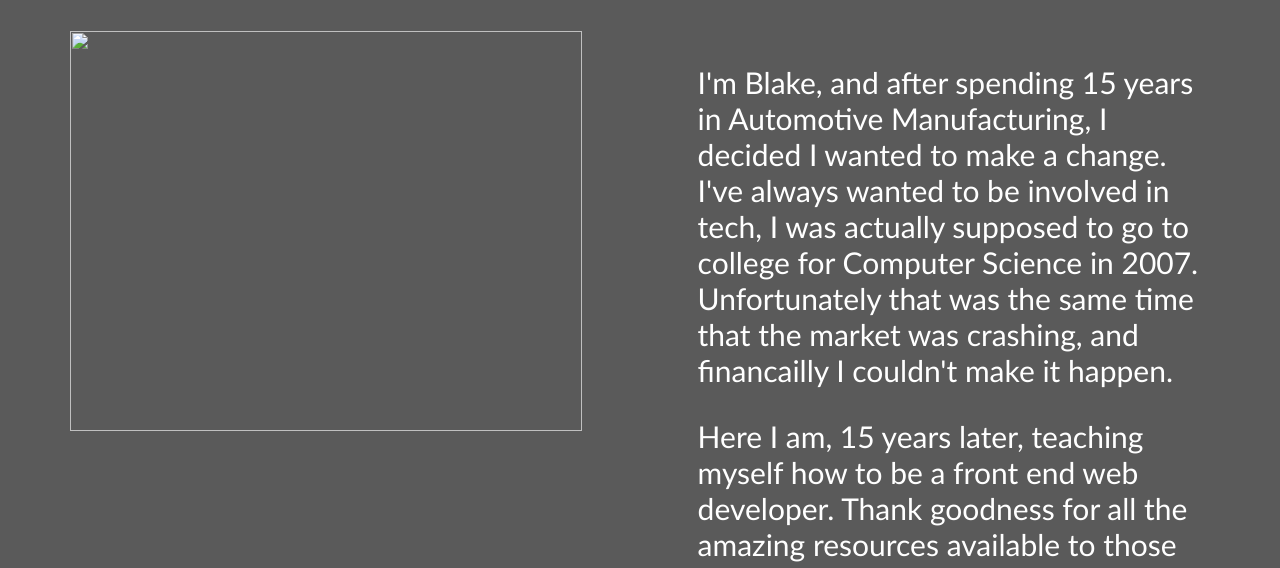
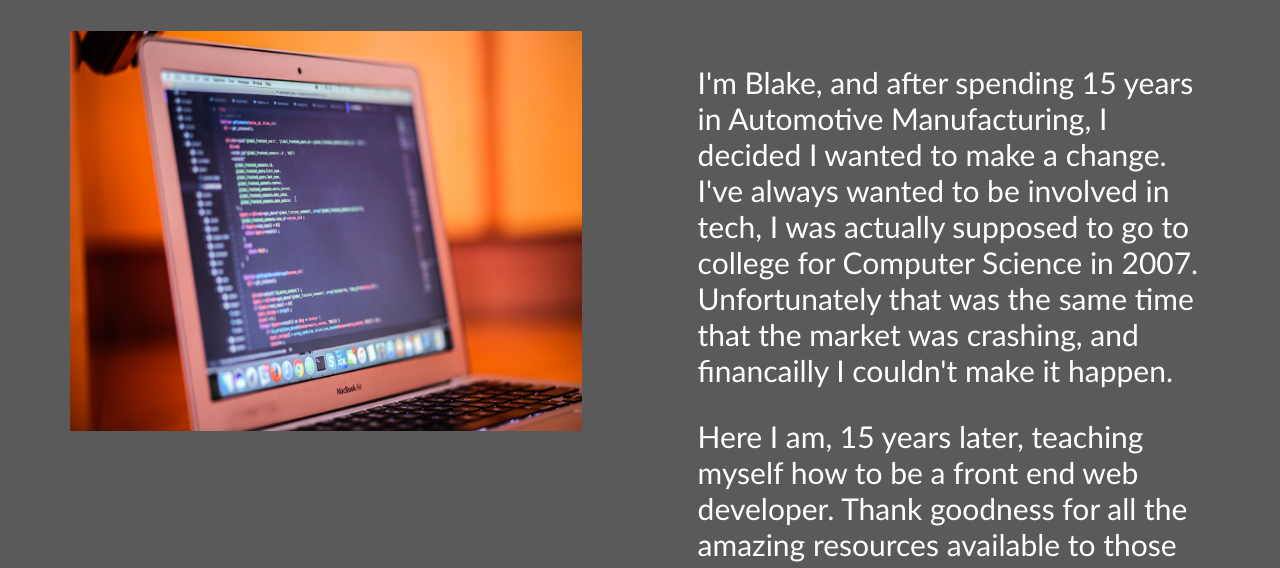
Before and after one commit to BlakeT87/PersonalPortfolio, a plain HTML site: page index.html in a window 1280 px wide. Shown: the part 165-733 px from the top of the page. Drawn offline with Linux system fonts and the light colour scheme; files whose address does not match are found by name.

Commit message:
Update index.html

```diff
--- a/index.html
+++ b/index.html
@@ -26,7 +26,7 @@
     <body>
         <!-- Start Welcome Section -->
         <div id="welcome-box">
-            <img id="devimg" src="../images/DeveloperImg.jpg">
+            <img id="devimg" src="DeveloperImg.jpg">
 
 
             <section id="welcome-section">
```
